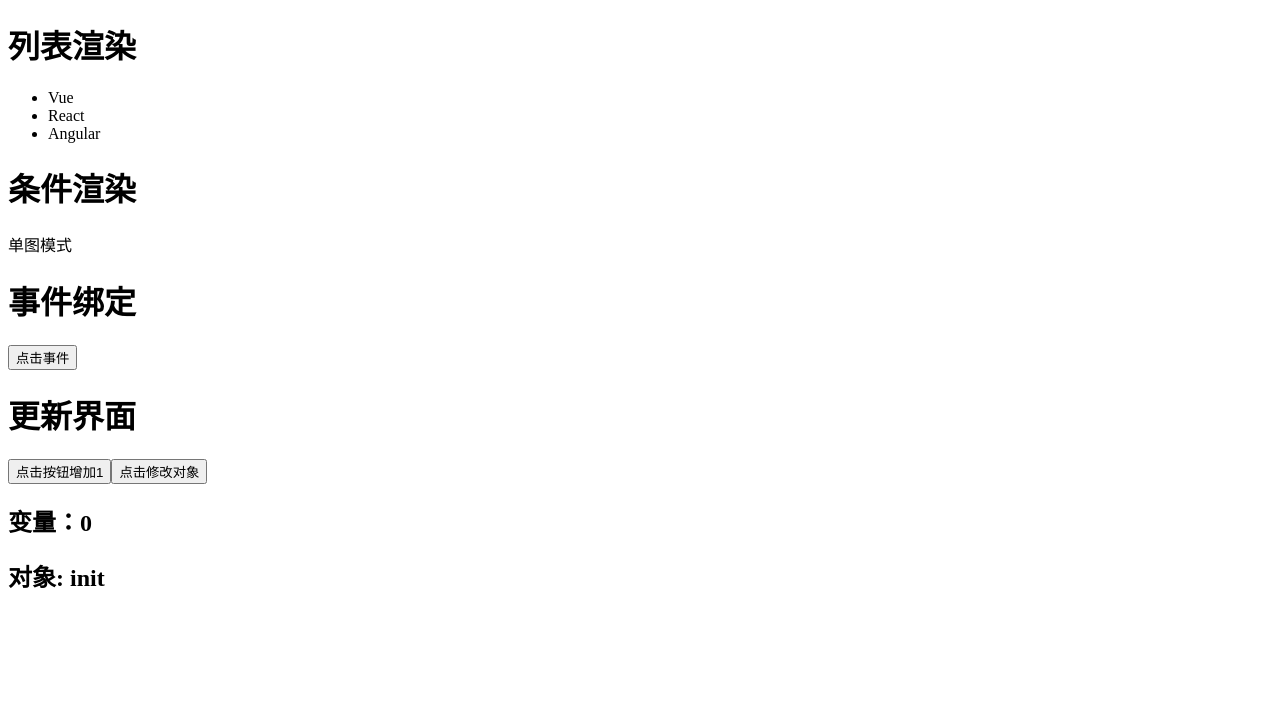
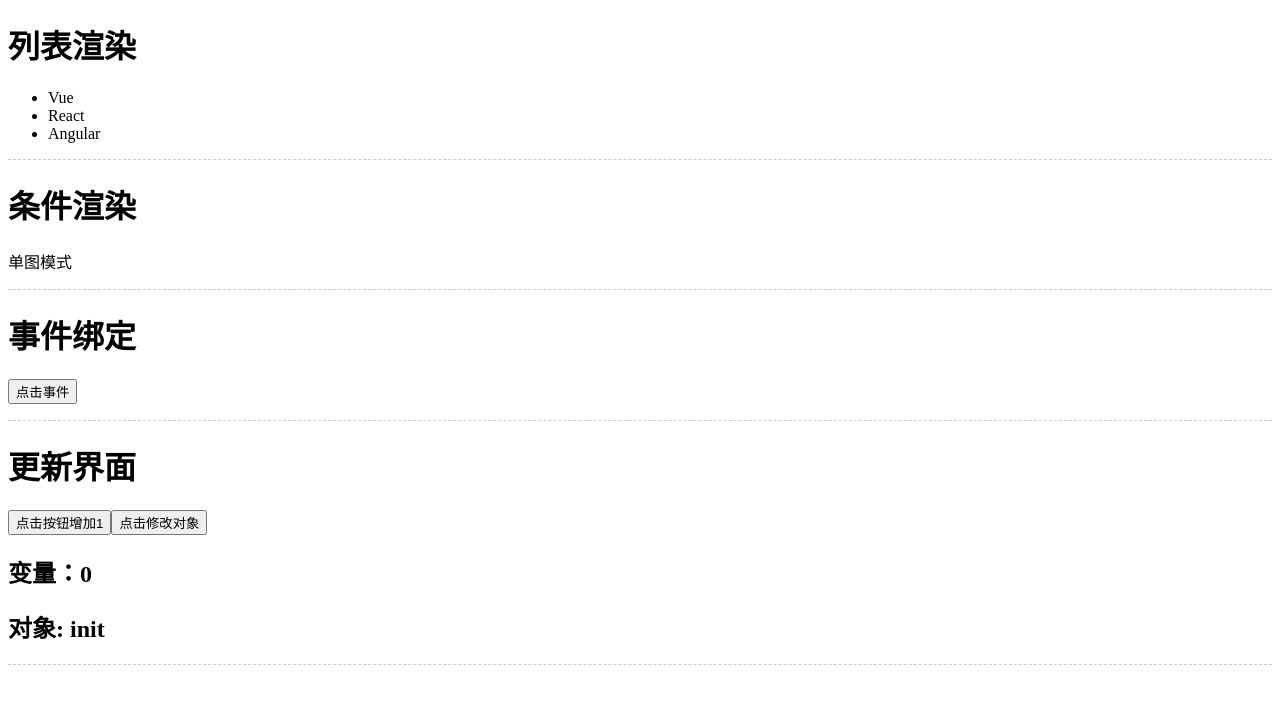
Before and after one commit to mmdxiaoxin/react-basic, a React (Create React App) app: page / in a window 1280 px wide. Shown: the top 704 px of the page. Built offline with nearby package versions, Linux system fonts and the light colour scheme.

Commit message:
feat: 分隔符组件

```diff
--- a/src/App.js
+++ b/src/App.js
@@ -2,14 +2,19 @@ import ListRenderingStudy from './components/ListRenderingStudy';
 import ConditionRenderingStudy from './components/ConditionalRenderingStudy';
 import EventBinding from './components/EventBinding';
 import UpdateInterface from './components/UpdateInterface';
+import Divider from './components/Divider';
 
 function App() {
     return (
         <div className='App'>
             <ListRenderingStudy />
+            <Divider />
             <ConditionRenderingStudy />
+            <Divider />
             <EventBinding />
+            <Divider />
             <UpdateInterface />
+            <Divider />
         </div>
     );
 }
--- /dev/null
+++ b/src/components/Divider.js
@@ -0,0 +1,5 @@
+function Divider() {
+    return <div style={{ borderBottom: '1px dashed #ccc', width: '100%', height: '0', margin: '16px 0' }} />;
+}
+
+export default Divider;
```
